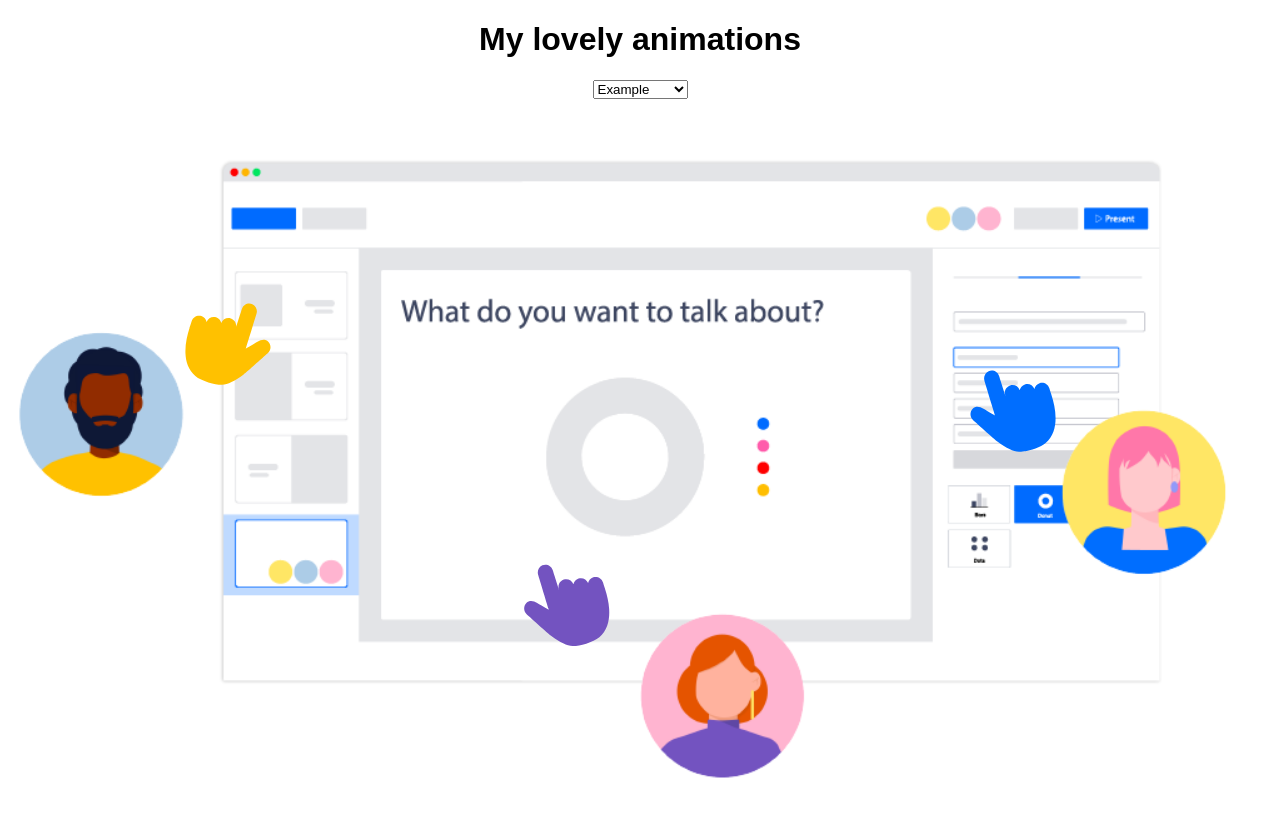
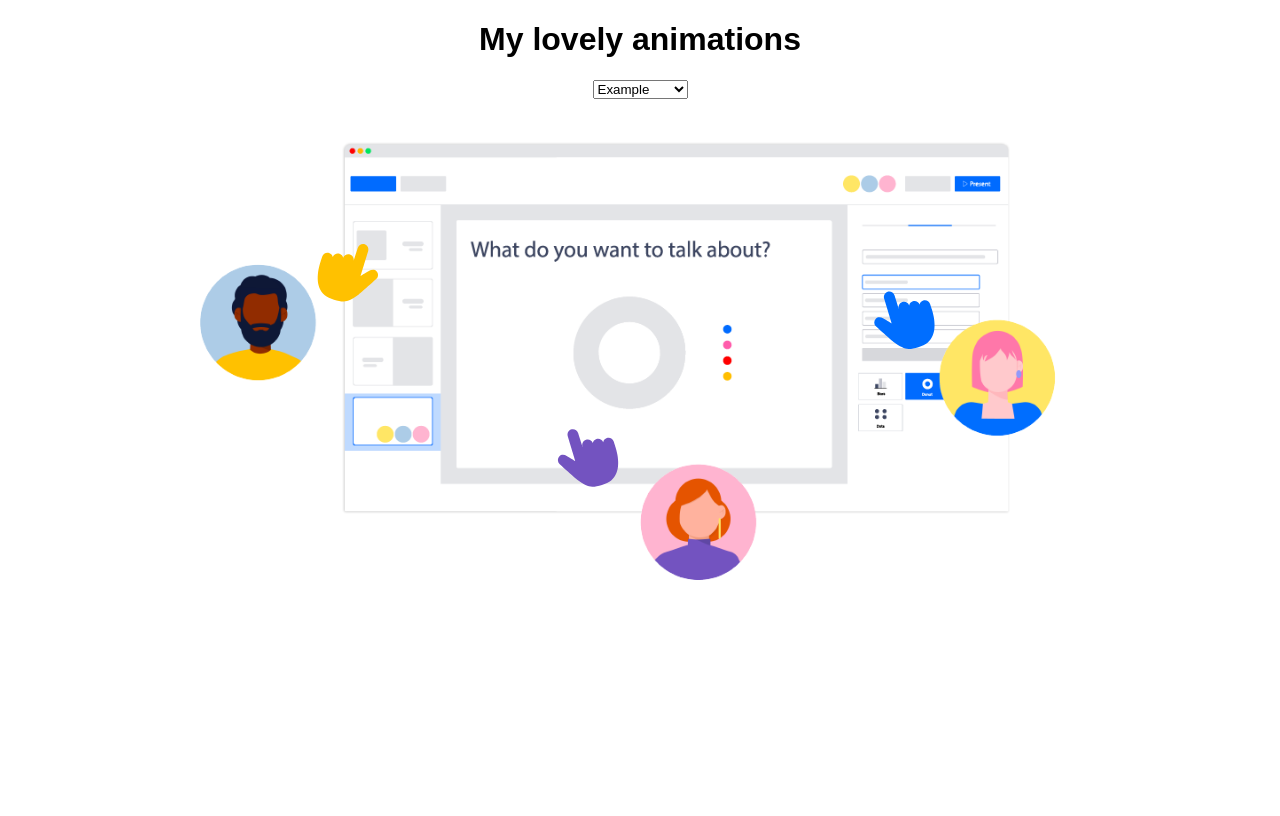
Before and after one commit to oioliv/lottie, a React (Create React App) app: page / in a window 1280 px wide. Shown: the top 816 px of the page. Built offline with nearby package versions, Linux system fonts and the light colour scheme.

Commit message:
Update App.tsx and styles.css

```diff
--- a/src/App.tsx
+++ b/src/App.tsx
@@ -20,7 +20,9 @@ export default function App() {
           </option>
         ))}
       </select>
-      <Lottie animationData={animations[selectedAnimation]} loop={true} />
+      <div style={{ width: "70vw", margin: "0 auto" }}>
+        <Lottie animationData={animations[selectedAnimation]} loop={true} />
+      </div>
     </div>
   );
 }
--- a/src/styles.css
+++ b/src/styles.css
@@ -2,3 +2,7 @@
   font-family: sans-serif;
   text-align: center;
 }
+
+svg  {
+  width: unset !important;
+}
```
